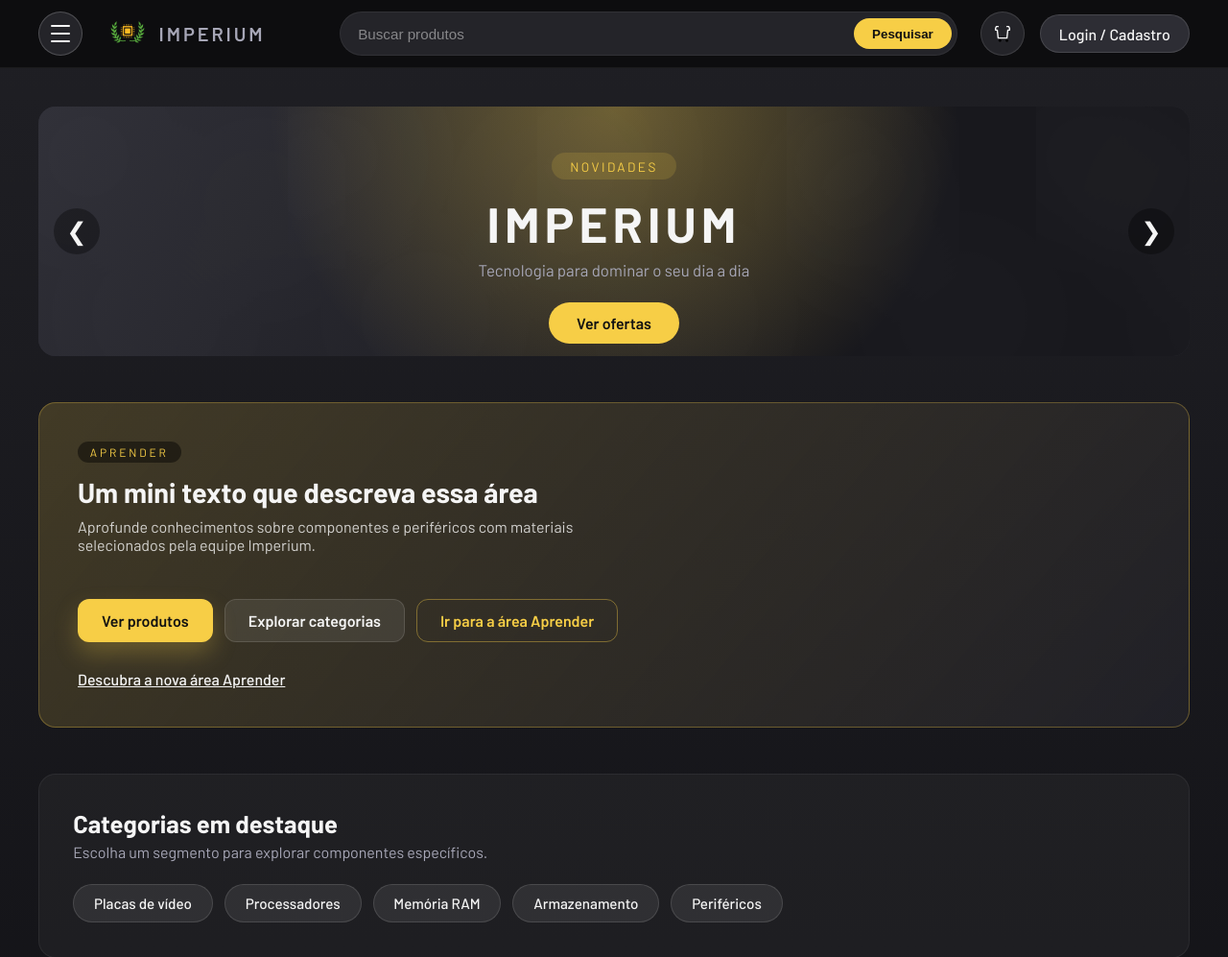
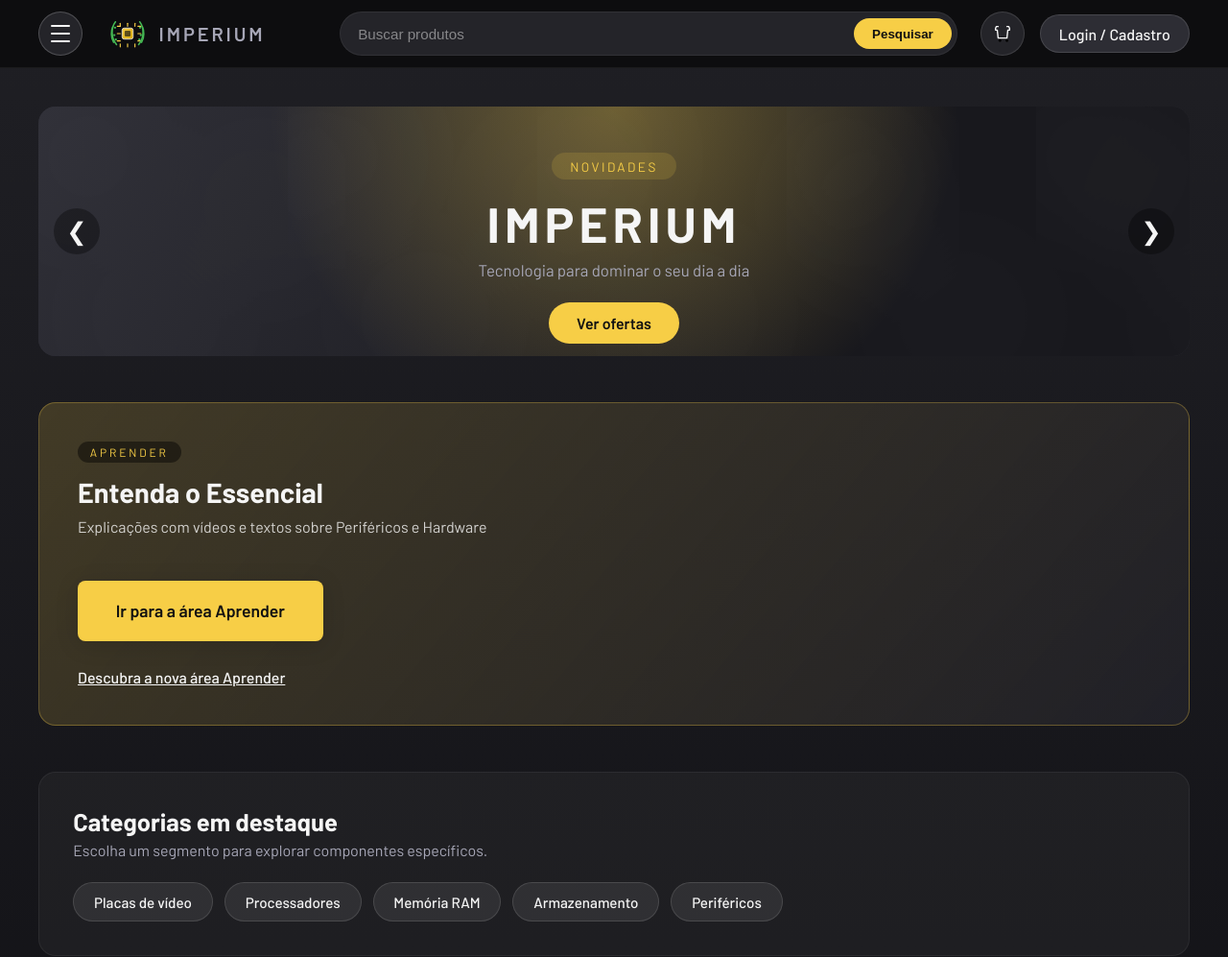
Before and after one commit to Troxx0001/imperium, a Flask app: page / in a window 1280 px wide. Shown: the top 997 px of the page at 96% size. Run offline with Flask 3, Linux system fonts and the light colour scheme; data that the repository does not hold is empty.

Commit message:
muitas mudanças

```diff
--- a/requirements.txt
+++ b/requirements.txt
@@ -11,6 +11,8 @@ django-cors-headers==3.14.0
 django-rql==4.4.1
 djangorestframework==3.14.0
 djangorestframework-simplejwt==5.2.2
+dnspython==2.8.0
+email-validator==2.3.0
 Flask==3.1.0
 Flask-Login==0.6.3
 Flask-Mail==0.10.0
@@ -28,8 +30,8 @@ MarkupSafe==3.0.2
 mysql-connector-python==9.2.0
 psycopg2-binary==2.9.6
 PyJWT==2.9.0
-python-dotenv==1.0.1
 python-dateutil==2.9.0.post0
+python-dotenv==1.1.1
 pytz==2025.2
 requests==2.32.4
 six==1.17.0
--- a/static/css/estilo.css
+++ b/static/css/estilo.css
@@ -1495,6 +1495,17 @@ a:hover {
   font-size: 0.85rem;
 }
 
+.learn-main-cta {
+  display: inline-block;
+  min-width: 220px;
+  padding: 1.1em 2.2em;
+  font-size: 1.1rem;
+  border-radius: 8px;
+  font-weight: 600;
+  margin: 0;
+  box-shadow: 0 4px 24px 0 #0002;
+}
+
 /* Responsive */
 @media (max-width: 1280px) {
   .product-grid {
--- a/templates/admin/logs.html
+++ b/templates/admin/logs.html
@@ -7,6 +7,7 @@
             <th>Data</th>
             <th>Admin</th>
             <th>Ação</th>
+            <th>Localização</th>
         </tr>
     </thead>
     <tbody>
@@ -15,6 +16,7 @@
             <td>{{ log.data.strftime('%d/%m/%Y %H:%M') }}</td>
             <td>{{ log.usuario.nome }}</td>
             <td>{{ log.acao }}</td>
+            <td>{{ log.pais or '-' }}/{{ log.cidade or '-' }}</td>
         </tr>
     {% endfor %}
     </tbody>
--- a/templates/base.html
+++ b/templates/base.html
@@ -19,7 +19,7 @@
     </button>
 
     <a class="brand" href="{{ url_for('loja.index') }}">
-      <img src="{{ url_for('static', filename='img/logo-imperium.png') }}" alt="Imperium" class="brand-logo">
+      <img src="{{ url_for('static', filename='img/logo-imperium.svg') }}" alt="Imperium" class="brand-logo">
       <span class="brand-name">Imperium</span>
     </a>
 
--- a/templates/index.html
+++ b/templates/index.html
@@ -28,13 +28,11 @@
   <div class="learn-banner-content">
     <header>
       <span class="section-tag">Aprender</span>
-      <h2>Um mini texto que descreva essa área</h2>
-      <p>Aprofunde conhecimentos sobre componentes e periféricos com materiais selecionados pela equipe Imperium.</p>
+      <h2>Entenda o Essencial</h2>
+      <p>Explicações com vídeos e textos sobre Periféricos e Hardware</p>
     </header>
     <div class="learn-actions">
-      <a class="primary-cta" href="{{ url_for('loja.index') }}#produtos">Ver produtos</a>
-      <a class="secondary-cta" href="{{ url_for('loja.index') }}#categorias">Explorar categorias</a>
-      <a class="ghost-cta" href="{{ url_for('loja.aprender') }}">
+      <a class="primary-cta learn-main-cta" href="{{ url_for('loja.aprender') }}">
         Ir para a área Aprender
       </a>
     </div>
```
Also changed, not shown: routes/admin_routes.py (+10 -0 lines), static/img/logo-imperium.png (deleted), static/img/logo-imperium.svg (renamed from static/img/queisso.svg).
